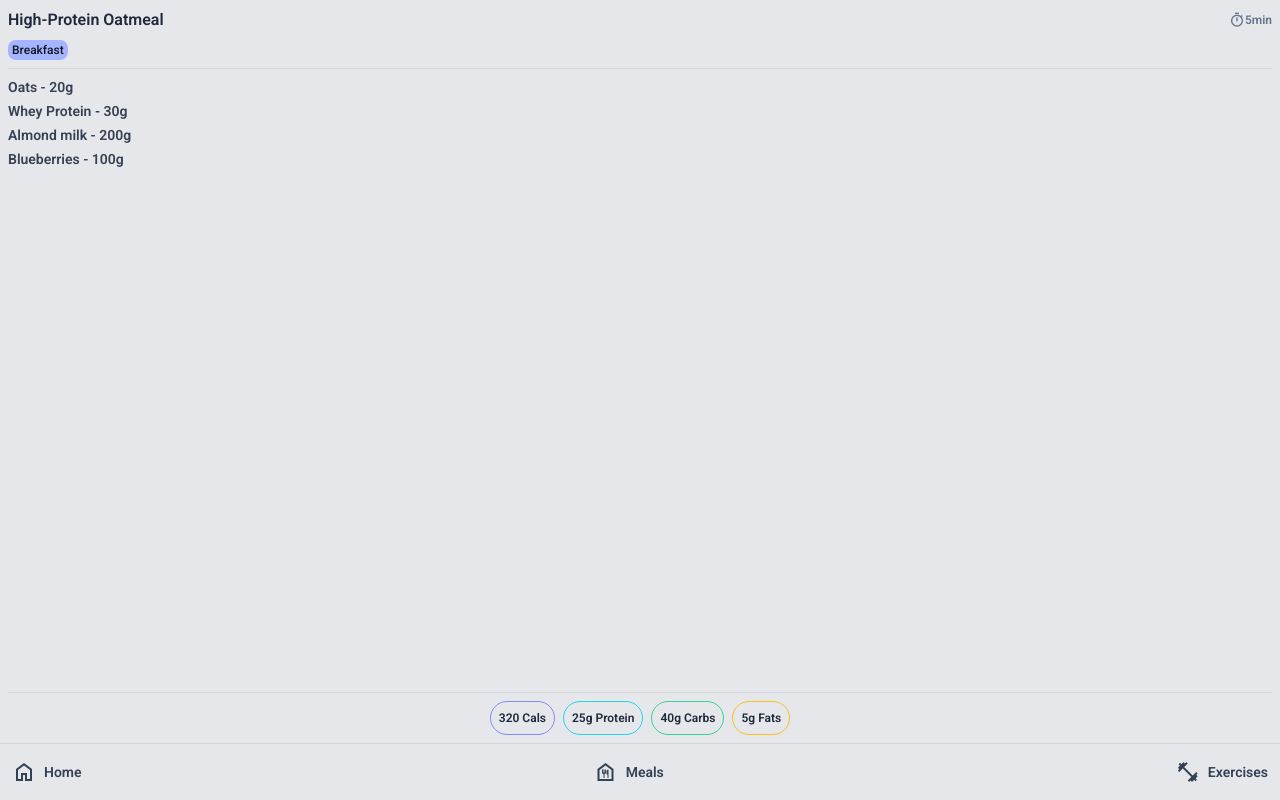
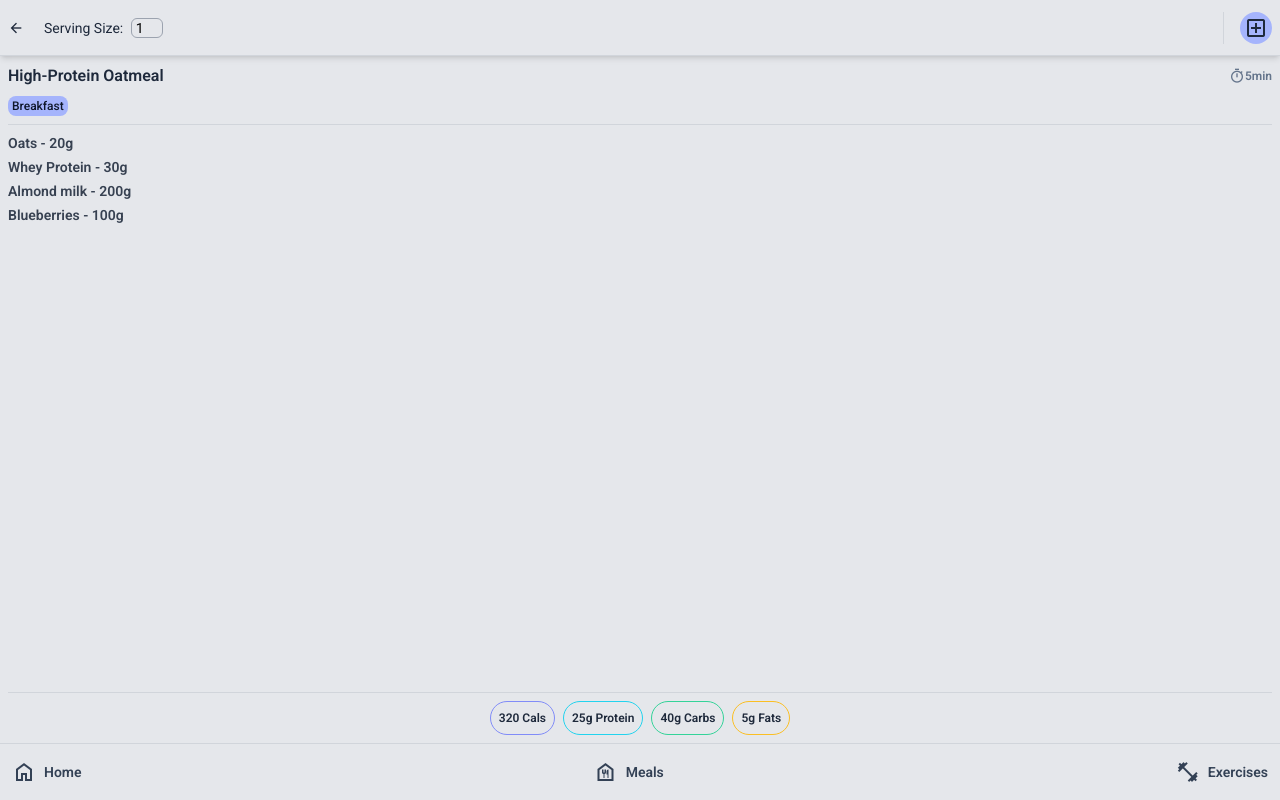
Before and after one commit to arangelovv/project-holism, an Angular app: page /meal-details/1 in a window 1280 px wide. Built offline with nearby package versions, Linux system fonts and the light colour scheme.

Commit message:
created a meal details toolbar component and made the calories, macronutrients & ingridients based on the portion size

```diff
--- a/src/app/core/core.component.html
+++ b/src/app/core/core.component.html
@@ -41,7 +41,7 @@
       </div>
     </app-toolbar>
     }
-    <div class="overflow-auto">
+    <div class="overflow-auto grow">
       <router-outlet />
     </div>
   </div>
--- /dev/null
+++ b/src/app/features/meals/components/meal-details-view/meal-detail-toolbar/meal-detail-toolbar.component.html
@@ -0,0 +1,28 @@
+<app-toolbar>
+  <div
+    routerLink="/meals"
+    class="flex flex-row items-center pr-2 md:pr-4 cursor-pointer"
+  >
+    <span class="material-symbols-outlined text-slate-800 text-base">
+      arrow_back
+    </span>
+  </div>
+  <div class="flex flex-row gap-2 grow">
+    <p class="text-sm text-slate-800">Serving Size:</p>
+    <input
+      [value]="servingSize()"
+      (input)="onInput($event)"
+      type="number"
+      class="w-8 border rounded-md border-gray-400 bg-transparent text-center leading-none text-sm"
+    />
+  </div>
+  <div
+    class="flex flex-row items-center gap-2 pl-2 md:pl-4 border-l border-gray-300"
+  >
+    <button
+      class="flex flex-row items-center gap-1 bg-indigo-300 rounded-full text-center leading-none text-slate-800 text-sm font-semibold p-1"
+    >
+      <span class="material-symbols-outlined text-slate-800"> add_box </span>
+    </button>
+  </div>
+</app-toolbar>
--- /dev/null
+++ b/src/app/features/meals/components/meal-details-view/meal-detail-toolbar/meal-detail-toolbar.component.ts
@@ -0,0 +1,19 @@
+import { Component, input, output } from "@angular/core";
+import { ToolbarComponent } from "../../../../../shared/components/toolbar/toolbar.component";
+import { RouterLink } from "@angular/router";
+import { FormsModule } from "@angular/forms";
+
+@Component({
+  selector: "app-meal-detail-toolbar",
+  imports: [ToolbarComponent, RouterLink, FormsModule],
+  templateUrl: "./meal-detail-toolbar.component.html",
+})
+export class MealDetailToolbarComponent {
+  servingSize = input<number>();
+  servingSizeChange = output<number>();
+
+  onInput(event: Event) {
+    const value = Number((event.target as HTMLInputElement).value);
+    this.servingSizeChange.emit(value);
+  }
+}
--- a/src/app/features/meals/components/meal-details-view/meal-details.component.html
+++ b/src/app/features/meals/components/meal-details-view/meal-details.component.html
@@ -1,3 +1,10 @@
+<div class="flex flex-col w-full h-full">
+  <!-- Toolbar -->
+  <app-meal-detail-toolbar
+    [servingSize]="servingSize()"
+    (servingSizeChange)="updateServingSize($event)"
+  />
+
   <div class="flex flex-col gap-2 w-full h-full p-2">
     <!-- General Information Section -->
     <div class="flex flex-row">
@@ -16,9 +23,9 @@
     <app-meal-tag [mealTag]="mealDetails.mealTag" />
 
     <!-- Ingridients Section -->
-  <div class="py-2 border-t border-gray-300 grow">
+    <div class="py-2 border-t border-gray-300 grow 2xl:grow-0">
       <div class="flex flex-col gap-1 text-slate-800 font-semibold">
-      @for (ingredient of mealDetails.mealIngridients; track $index) {
+        @for (ingredient of adjustedIngredients(); track $index) {
         <span class="text-sm text-gray-700">
           {{ ingredient.ingridient }} - {{ ingredient.grams }}g
         </span>
@@ -27,29 +34,32 @@
     </div>
 
     <!-- Calories and Macronutrients Section -->
-  <div class="flex flex-row justify-center pt-2 border-t border-gray-300">
+    <div
+      class="flex flex-row justify-center pt-2 border-t border-gray-300 2xl:justify-start"
+    >
       <div class="flex flex-row gap-2 text-slate-800 text-xs font-semibold">
         <div
           class="w-13 h-13 p-2 flex items-center justify-center border rounded-full border-indigo-400"
         >
-        {{ mealDetails.mealCalories }}
+          {{ adjustedCalories() }}
           Cals
         </div>
         <div
           class="w-13 h-13 p-2 flex items-center justify-center border rounded-full border-cyan-400"
         >
-        {{ mealDetails.mealProtein }}g Protein
+          {{ adjustedMacronutrients().protein }}g Protein
         </div>
         <div
           class="w-13 h-13 p-2 flex items-center justify-center border rounded-full border-emerald-400"
         >
-        {{ mealDetails.mealCarbs }}g Carbs
+          {{ adjustedMacronutrients().carbs }}g Carbs
         </div>
         <div
           class="w-13 h-13 p-2 flex items-center justify-center border rounded-full border-amber-400"
         >
-        {{ mealDetails.mealFats }}g Fats
+          {{ adjustedMacronutrients().fats }}g Fats
         </div>
       </div>
     </div>
   </div>
+</div>
--- a/src/app/features/meals/components/meal-details-view/meal-details.component.ts
+++ b/src/app/features/meals/components/meal-details-view/meal-details.component.ts
@@ -1,21 +1,46 @@
-import { Component, inject } from "@angular/core";
+import { Component, inject, signal } from "@angular/core";
 import { ActivatedRoute } from "@angular/router";
 import { meals } from "../../models/meals.models";
 import { NgClass } from "@angular/common";
 import { MealTagComponent } from "../meal-tag/meal-tag.component";
-
+import { ToolbarComponent } from "../../../../shared/components/toolbar/toolbar.component";
+import { MealDetailToolbarComponent } from "./meal-detail-toolbar/meal-detail-toolbar.component";
 @Component({
   selector: "app-meal-details",
-  imports: [NgClass, MealTagComponent],
+  imports: [
+    NgClass,
+    MealTagComponent,
+    ToolbarComponent,
+    MealDetailToolbarComponent,
+  ],
   templateUrl: "./meal-details.component.html",
 })
 export class MealDetailsComponent {
   route: ActivatedRoute = inject(ActivatedRoute);
   mealDetailsId: number = 0;
   mealDetails: any | undefined = undefined;
+  servingSize = signal<number>(1);
 
   constructor() {
     this.mealDetailsId = Number(this.route.snapshot.params["id"]);
     this.mealDetails = meals.find((meal) => meal.id === this.mealDetailsId);
   }
+
+  updateServingSize(newValue: number) {
+    this.servingSize.set(newValue);
+  }
+
+  adjustedIngredients = () =>
+    this.mealDetails.mealIngridients.map((ingredient: { grams: number }) => ({
+      ...ingredient,
+      grams: ingredient.grams * this.servingSize(),
+    }));
+
+  adjustedMacronutrients = () => ({
+    protein: this.mealDetails.mealProtein * this.servingSize(),
+    carbs: this.mealDetails.mealCarbs * this.servingSize(),
+    fats: this.mealDetails.mealFats * this.servingSize(),
+  });
+
+  adjustedCalories = () => this.mealDetails.mealCalories * this.servingSize();
 }
--- a/src/app/shared/components/toolbar/toolbar.component.html
+++ b/src/app/shared/components/toolbar/toolbar.component.html
@@ -1,5 +1,5 @@
 <div
-  class="flex flex-row items-center px-2 h-14 border-b border-gray-300 shadow-md 2xl:shadow-none"
+  class="flex flex-row gap-1 items-center px-2 h-14 border-b border-gray-300 shadow-md 2xl:shadow-none"
 >
   <ng-content></ng-content>
 </div>
```
Lines whose indentation alone changed are shown as unchanged.
